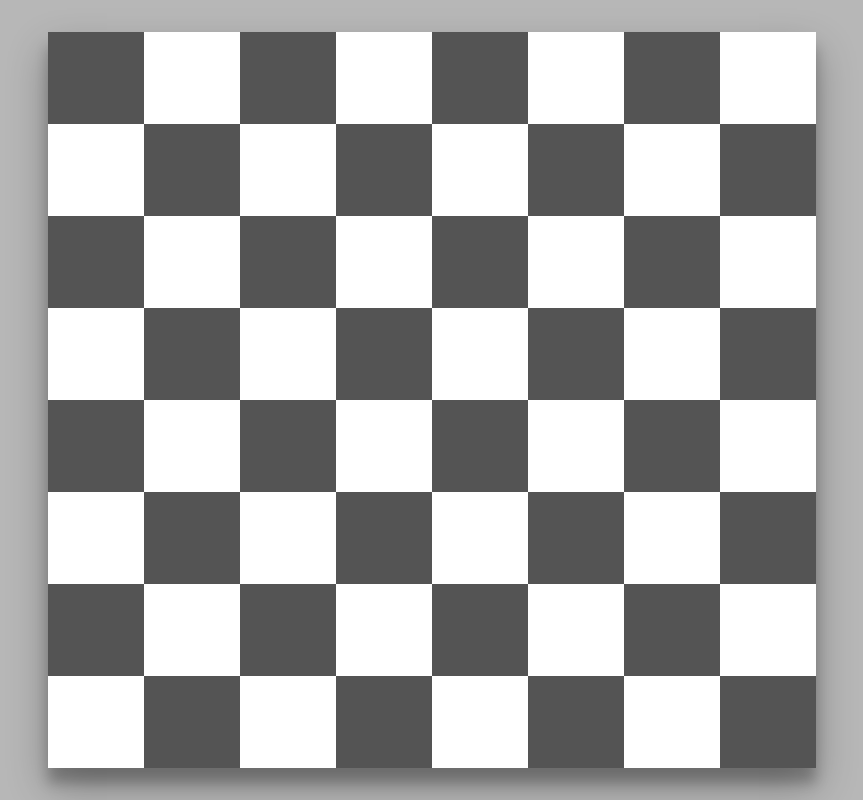
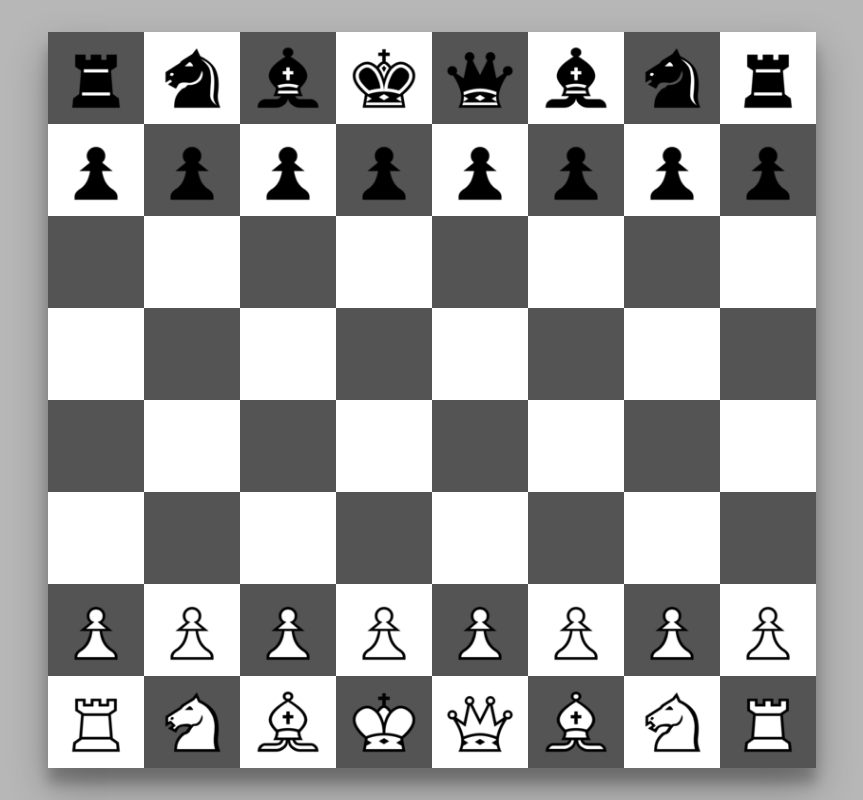
Before and after one commit to dhruvbansal49/ChessClone, a plain HTML site: page index.html in a window 1280 px wide. Shown: the whole page, without its empty margins (208-1071 px from the left). Drawn offline with nearby package versions, Linux system fonts and the light colour scheme.

Commit message:
Initialized Chess Board

```diff
--- a/script.js
+++ b/script.js
@@ -1,4 +1,60 @@
 let chessBoard = $(".chess-board");
+let chess = [];
+let forw = {
+    "black":1,
+    "white":-1
+}
+let back = {
+    "black":-1,
+    "white":1
+}
+let turn = 1;
+let turnObj={
+    1:"white",
+    2:"black"
+}
+// console.log(chess);
+function newGame(){
+    for(let i=0;i<8;i++){
+        chess[i]=[]
+        for(let j=0;j<8;j++){
+            if(i==0){
+                if(j==0||j==7){
+                    chess[i][j]={color:"black",type:"rook"};
+                }else if(j==1||j==6){
+                    chess[i][j]={color:"black",type:"knight"};
+                }else if(j==2||j==5){
+                    chess[i][j]={color:"black",type:"bishop"};
+                }else if(j==3){
+                    chess[i][j]={color:"black",type:"king"};
+                }else{
+                    chess[i][j]={color:"black",type:"queen"};
+                }
+            }else if(i==1){
+                chess[i][j]={color:"black",type:"pawn"};
+            }else if(i==6){
+                chess[i][j]={color:"white",type:"pawn"};
+            }else if(i==7){
+                if(j==0||j==7){
+                    chess[i][j]={color:"white",type:"rook"};
+                }else if(j==1||j==6){
+                    chess[i][j]={color:"white",type:"knight"};
+                }else if(j==2||j==5){
+                    chess[i][j]={color:"white",type:"bishop"};
+                }else if(j==3){
+                    chess[i][j]={color:"white",type:"king"};
+                }else{
+                    chess[i][j]={color:"white",type:"queen"};
+                }
+            }else{
+                chess[i][j]=null;
+            }
+
+        }
+    }
+    show();
+}
+function show(){
     for(let i=1;i<=8;i++){
         let row = $(`<div class="row row-${i}"></div>`);
         for(let j=1;j<=8;j++){
@@ -16,7 +72,38 @@ for(let i=1;i<=8;i++){
                     col.addClass("black");
                 }
             }
+            col.attr("color","");
+            if(chess[i-1][j-1]!=null){
+                let imageUrl=`./img/${chess[i-1][j-1]["color"]}-${chess[i-1][j-1]["type"]}.png`;
+                console.log(imageUrl);
+                // col.css('background-image',"url("+imageUrl+")");
+                let img = $(`<img src=${imageUrl}>`);
+                col.attr("color",chess[i-1][j-1]["color"]);
+                col.append(img);
+            }
+
             row.append(col);
         }
         chessBoard.append(row);
     }
+    reRoll();
+}
+newGame();
+function showMoves(i,j){
+    let color = chess[row-1][col-1]["color"];
+    let type = chess[row-1][col-1]["type"];
+    if(type=="pawn"){
+
+    }
+}
+$(".cell").click(function(e){
+    let row = e.currentTarget.className.split(" ")[1].split("-")[1];
+    let col = e.currentTarget.className.split(" ")[1].split("-")[2];
+    let color = chess[row-1][col-1]["color"];
+    if( (chess[row-1][col-1]!=null) && ((color=="white"&&turn==1)||(color=="black"&&turn==2)) ){
+        $(".cell").removeClass("clicked")
+        $(`.cell-${row}-${col}`).addClass("clicked")
+        showMoves(row,col);
+    }
+
+})
--- a/style.css
+++ b/style.css
@@ -22,6 +22,9 @@ body{
 .cell{
     height: calc((100vh - 4rem) / 8);
     width: 12.5%;
+    /* background-image: url("./img/black-rook.png"); */
+    background-repeat: no-repeat;
+    background-size: auto;
 }
 .black{
     background-color: rgba(0, 0, 0, 0.541);
@@ -33,3 +36,12 @@ body{
     display:flex;
     flex-direction: row;
 }
+img{
+    height: 80%;
+    width: 80%;
+    margin: 10% 10% 10% 10%;
+}
+
+.clicked{
+    background-color: yellow;
+}
```
Also changed, not shown: img/black-bishop.png (added), img/black-king.png (added), img/black-knight.png (added), img/black-pawn.png (added), img/black-queen.png (added), img/black-rook.png (added), img/favicon.jpg (added), img/white-bishop.png (added), img/white-king.png (added), img/white-knight.png (added), img/white-pawn.png (added), img/white-queen.png (added), img/white-rook.png (added). Lines whose indentation alone changed are shown as unchanged.
